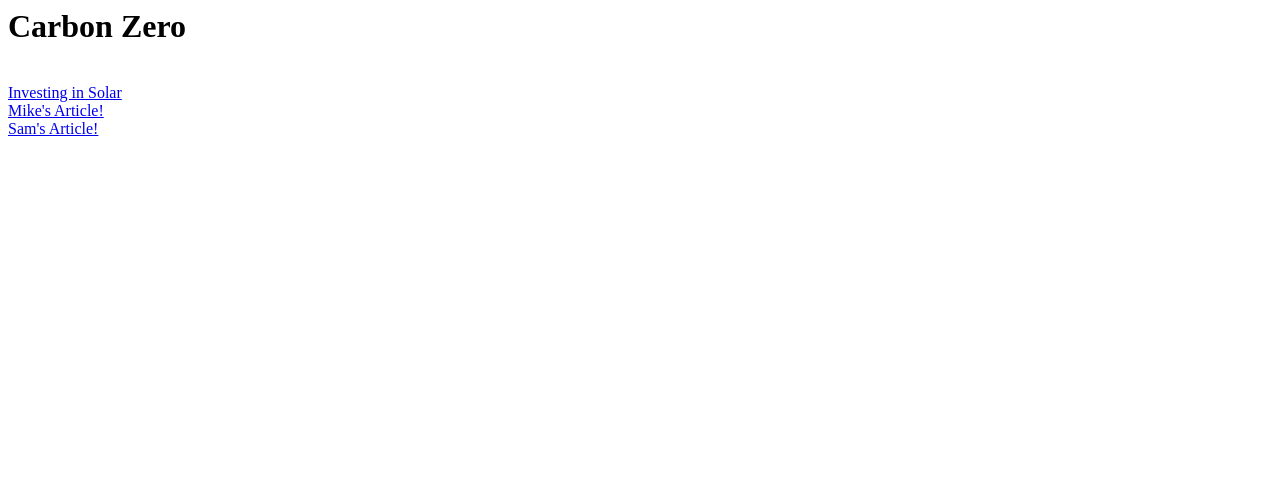
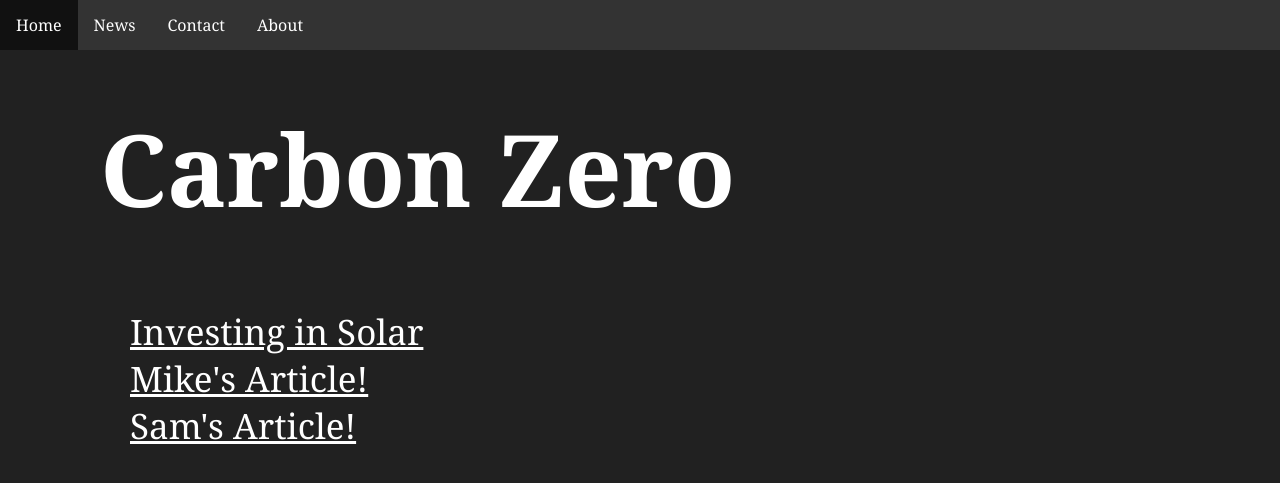
Before and after one commit to spencerbertsch1/climate_website, a Flask app: page / in a window 1280 px wide. Shown: the top 483 px of the page. Run offline with Flask 2, Linux system fonts and the light colour scheme.

Commit message:
update homepage

```diff
--- a/__init__.py
+++ b/__init__.py
@@ -8,7 +8,6 @@ from flask import session as login_session
 import random
 import string
 
-import httplib2
 import json
 from flask import make_response
 import requests
@@ -37,6 +36,7 @@ def showArticle2():
 def showArticle3():
     return render_template('article3.html')
 
+
 if __name__ == '__main__':
     app.secret_key = 'super_secret_key'
     app.debug = True
--- a/templates/homepage.html
+++ b/templates/homepage.html
@@ -1,16 +1,22 @@
 <html>
-    <h1>Carbon Zero</h1>
+    <!-- Use the style.css under the static directory -->
+    <link rel="stylesheet" href="../static/style.css">
+<!--    <link rel=stylesheet type=text/css href="{{ url_for('static', filename='style.css') }}">-->
 
-    <br>
+    <ul>
+        <li><a href="#home">Home</a></li>
+        <li><a href="#news">News</a></li>
+        <li><a href="#contact">Contact</a></li>
+        <li><a href="#about">About</a></li>
+    </ul>
 
-    <a href="{{ url_for('showArticle1')}}">Investing in Solar</a>
-
-    <br>
-
-    <a href="{{ url_for('showArticle2')}}">Mike's Article!</a>
-
-    <br>
-
-    <a href="{{ url_for('showArticle3')}}">Sam's Article!</a>
-
+    <div class="homepage-content">
+        <h1>Carbon Zero</h1>
+        <br>
+        <a href="{{ url_for('showArticle1')}}">Investing in Solar</a>
+        <br>
+        <a href="{{ url_for('showArticle2')}}">Mike's Article!</a>
+        <br>
+        <a href="{{ url_for('showArticle3')}}">Sam's Article!</a>
+    </div>
 </html>
```
